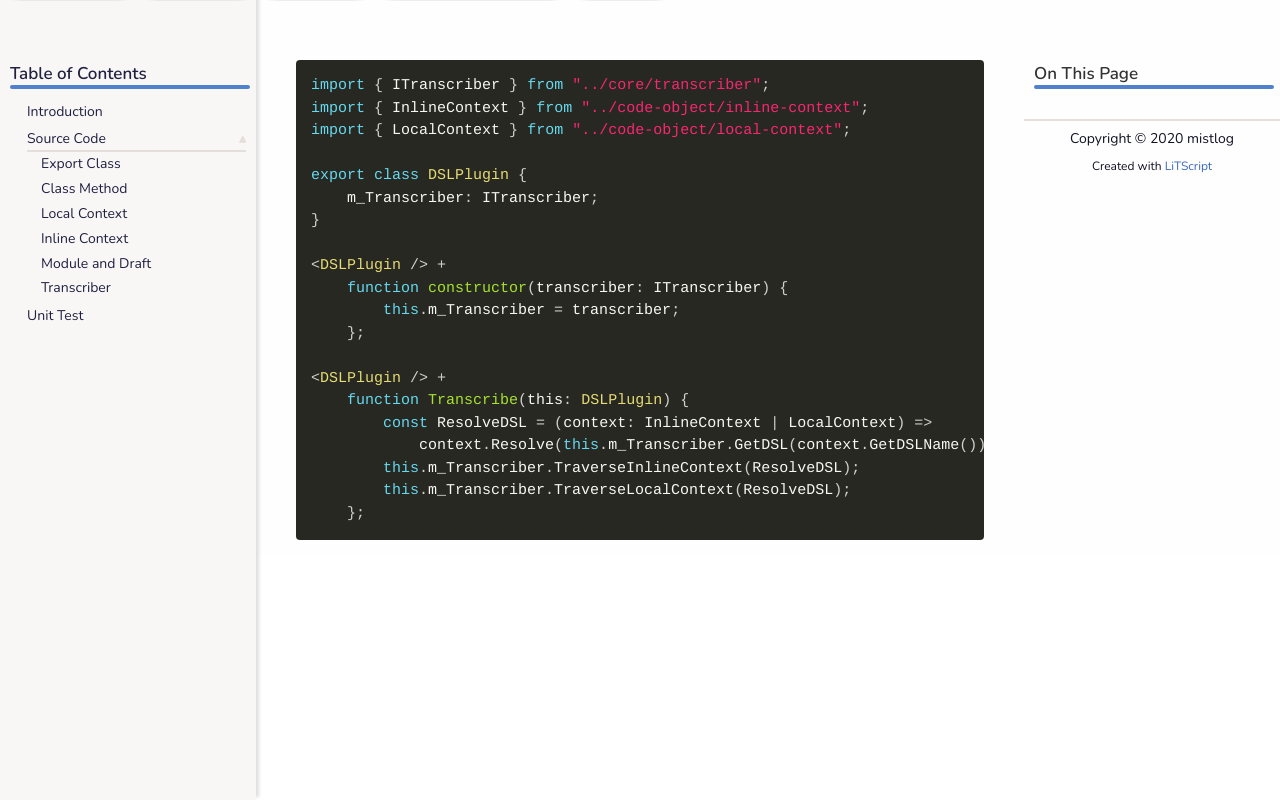
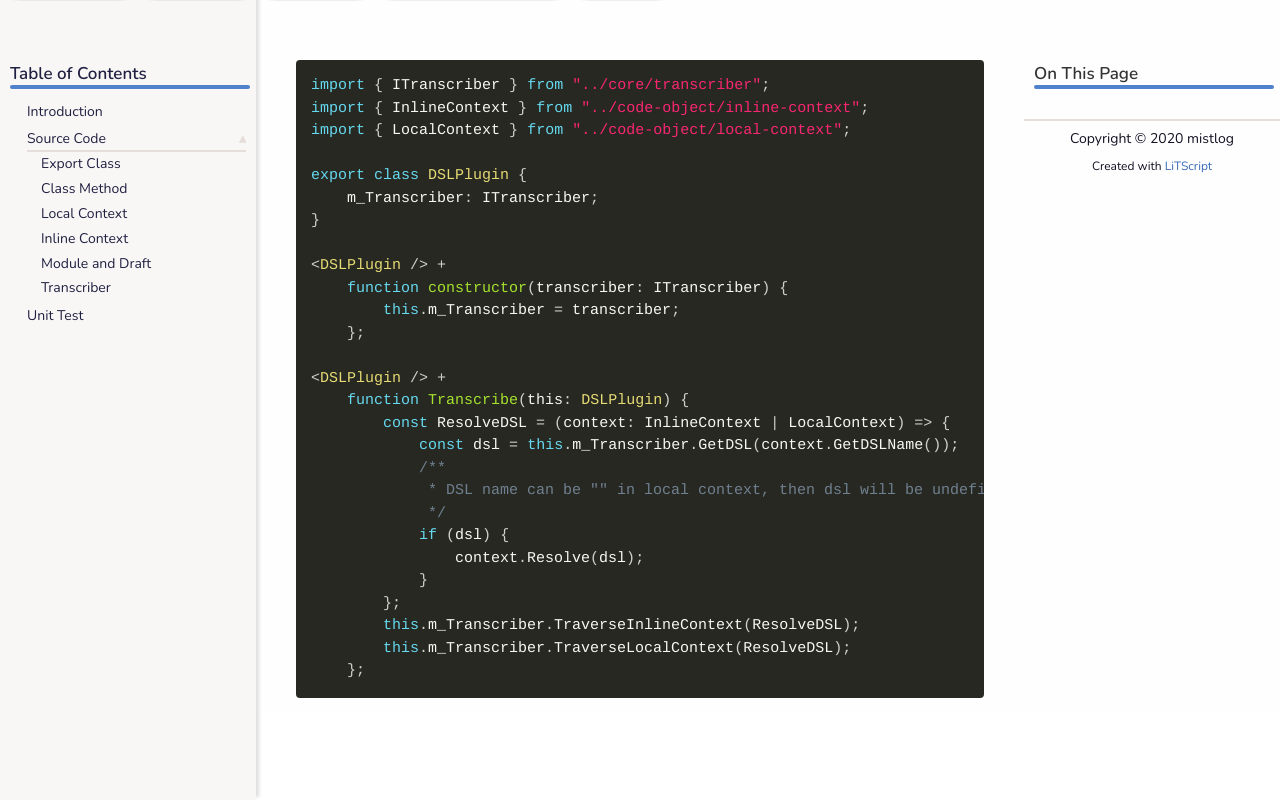
Before and after one commit to mistlog/typedraft, a plain HTML site: page src/plug-in/draft-plugin-dsl.html in a window 1280 px wide. Drawn offline with nearby package versions, Linux system fonts and the light colour scheme.

Commit message:
Deploying to gh-pages from  @ 0b64099562feb717001babf27f4f18a7e61f66de 🚀

```diff
--- a/src/plug-in/draft-plugin-dsl.html
+++ b/src/plug-in/draft-plugin-dsl.html
@@ -132,10 +132,17 @@
 
 <span class="punctuation">&lt;</span><a href="draft-plugin-dsl.html#175"><span class="typename" data-toggle="tooltip" data-title="typeof DSLPlugin">DSLPlugin</span></a> <span class="punctuation">/</span><span class="punctuation">&gt;</span> <span class="punctuation">+</span>
     <span class="keyword">function</span> <span id="373" class="member" data-toggle="tooltip" data-title="(this: DSLPlugin) =&gt; void">Transcribe</span><span class="punctuation">(</span><span id="398" data-toggle="tooltip" data-title="DSLPlugin">this</span><span class="punctuation">:</span> <a href="draft-plugin-dsl.html#175"><span class="typename" data-toggle="tooltip" data-title="DSLPlugin">DSLPlugin</span></a><span class="punctuation">)</span> <span class="punctuation">{</span>
-        <span class="keyword">const</span> <span id="430" data-toggle="tooltip" data-title="(context: LocalContext | InlineContext) =&gt; any">ResolveDSL</span> <span class="punctuation">=</span> <span class="punctuation">(</span><span id="445" data-toggle="tooltip" data-title="LocalContext | InlineContext">context</span><span class="punctuation">:</span> <a href="draft-plugin-dsl.html#60"><span data-toggle="tooltip" data-title="InlineContext">InlineContext</span></a> <span class="punctuation">|</span> <a href="draft-plugin-dsl.html#123"><span data-toggle="tooltip" data-title="LocalContext">LocalContext</span></a><span class="punctuation">)</span> <span class="punctuation">=&gt;</span>
-            <a href="draft-plugin-dsl.html#445"><span data-toggle="tooltip" data-title="LocalContext | InlineContext">context</span></a><span class="punctuation">.</span>Resolve<span class="punctuation">(</span><span class="keyword">this</span><span class="punctuation">.</span><a href="draft-plugin-dsl.html#201"><span data-toggle="tooltip" data-title="ITranscriber">m_Transcriber</span></a><span class="punctuation">.</span><a href="../core/transcriber.html#3320"><span data-toggle="tooltip" data-title="(name: string) =&gt; IDSL">GetDSL</span></a><span class="punctuation">(</span><a href="draft-plugin-dsl.html#445"><span data-toggle="tooltip" data-title="LocalContext | InlineContext">context</span></a><span class="punctuation">.</span>GetDSLName<span class="punctuation">(</span><span class="punctuation">)</span><span class="punctuation">)</span><span class="punctuation">)</span><span class="punctuation">;</span>
-        <span class="keyword">this</span><span class="punctuation">.</span><a href="draft-plugin-dsl.html#201"><span data-toggle="tooltip" data-title="ITranscriber">m_Transcriber</span></a><span class="punctuation">.</span><a href="../core/transcriber.html#3600"><span data-toggle="tooltip" data-title="(callback: TraverseInlineContextCallback) =&gt; void">TraverseInlineContext</span></a><span class="punctuation">(</span><a href="draft-plugin-dsl.html#430"><span data-toggle="tooltip" data-title="(context: LocalContext | InlineContext) =&gt; any">ResolveDSL</span></a><span class="punctuation">)</span><span class="punctuation">;</span>
-        <span class="keyword">this</span><span class="punctuation">.</span><a href="draft-plugin-dsl.html#201"><span data-toggle="tooltip" data-title="ITranscriber">m_Transcriber</span></a><span class="punctuation">.</span><a href="../core/transcriber.html#3524"><span data-toggle="tooltip" data-title="(callback: TraverseLocalContextCallback) =&gt; void">TraverseLocalContext</span></a><span class="punctuation">(</span><a href="draft-plugin-dsl.html#430"><span data-toggle="tooltip" data-title="(context: LocalContext | InlineContext) =&gt; any">ResolveDSL</span></a><span class="punctuation">)</span><span class="punctuation">;</span>
+        <span class="keyword">const</span> <span id="430" data-toggle="tooltip" data-title="(context: LocalContext | InlineContext) =&gt; void">ResolveDSL</span> <span class="punctuation">=</span> <span class="punctuation">(</span><span id="445" data-toggle="tooltip" data-title="LocalContext | InlineContext">context</span><span class="punctuation">:</span> <a href="draft-plugin-dsl.html#60"><span data-toggle="tooltip" data-title="InlineContext">InlineContext</span></a> <span class="punctuation">|</span> <a href="draft-plugin-dsl.html#123"><span data-toggle="tooltip" data-title="LocalContext">LocalContext</span></a><span class="punctuation">)</span> <span class="punctuation">=&gt;</span> <span class="punctuation">{</span>
+            <span class="keyword">const</span> <span id="506" data-toggle="tooltip" data-title="IDSL">dsl</span> <span class="punctuation">=</span> <span class="keyword">this</span><span class="punctuation">.</span><a href="draft-plugin-dsl.html#201"><span data-toggle="tooltip" data-title="ITranscriber">m_Transcriber</span></a><span class="punctuation">.</span><a href="../core/transcriber.html#3320"><span data-toggle="tooltip" data-title="(name: string) =&gt; IDSL">GetDSL</span></a><span class="punctuation">(</span><a href="draft-plugin-dsl.html#445"><span data-toggle="tooltip" data-title="LocalContext | InlineContext">context</span></a><span class="punctuation">.</span>GetDSLName<span class="punctuation">(</span><span class="punctuation">)</span><span class="punctuation">)</span><span class="punctuation">;</span>
+            <span class="comment">/**
+             * DSL name can be &quot;&quot; in local context, then dsl will be undefined
+             */</span>
+            <span class="keyword">if</span> <span class="punctuation">(</span><a href="draft-plugin-dsl.html#506"><span data-toggle="tooltip" data-title="IDSL">dsl</span></a><span class="punctuation">)</span> <span class="punctuation">{</span>
+                <a href="draft-plugin-dsl.html#445"><span data-toggle="tooltip" data-title="LocalContext | InlineContext">context</span></a><span class="punctuation">.</span>Resolve<span class="punctuation">(</span><a href="draft-plugin-dsl.html#506"><span data-toggle="tooltip" data-title="IDSL">dsl</span></a><span class="punctuation">)</span><span class="punctuation">;</span>
+            <span class="punctuation">}</span>
+        <span class="punctuation">}</span><span class="punctuation">;</span>
+        <span class="keyword">this</span><span class="punctuation">.</span><a href="draft-plugin-dsl.html#201"><span data-toggle="tooltip" data-title="ITranscriber">m_Transcriber</span></a><span class="punctuation">.</span><a href="../core/transcriber.html#3600"><span data-toggle="tooltip" data-title="(callback: TraverseInlineContextCallback) =&gt; void">TraverseInlineContext</span></a><span class="punctuation">(</span><a href="draft-plugin-dsl.html#430"><span data-toggle="tooltip" data-title="(context: LocalContext | InlineContext) =&gt; void">ResolveDSL</span></a><span class="punctuation">)</span><span class="punctuation">;</span>
+        <span class="keyword">this</span><span class="punctuation">.</span><a href="draft-plugin-dsl.html#201"><span data-toggle="tooltip" data-title="ITranscriber">m_Transcriber</span></a><span class="punctuation">.</span><a href="../core/transcriber.html#3524"><span data-toggle="tooltip" data-title="(callback: TraverseLocalContextCallback) =&gt; void">TraverseLocalContext</span></a><span class="punctuation">(</span><a href="draft-plugin-dsl.html#430"><span data-toggle="tooltip" data-title="(context: LocalContext | InlineContext) =&gt; void">ResolveDSL</span></a><span class="punctuation">)</span><span class="punctuation">;</span>
     <span class="punctuation">}</span><span class="punctuation">;</span>
 </code></pre>
 
```
